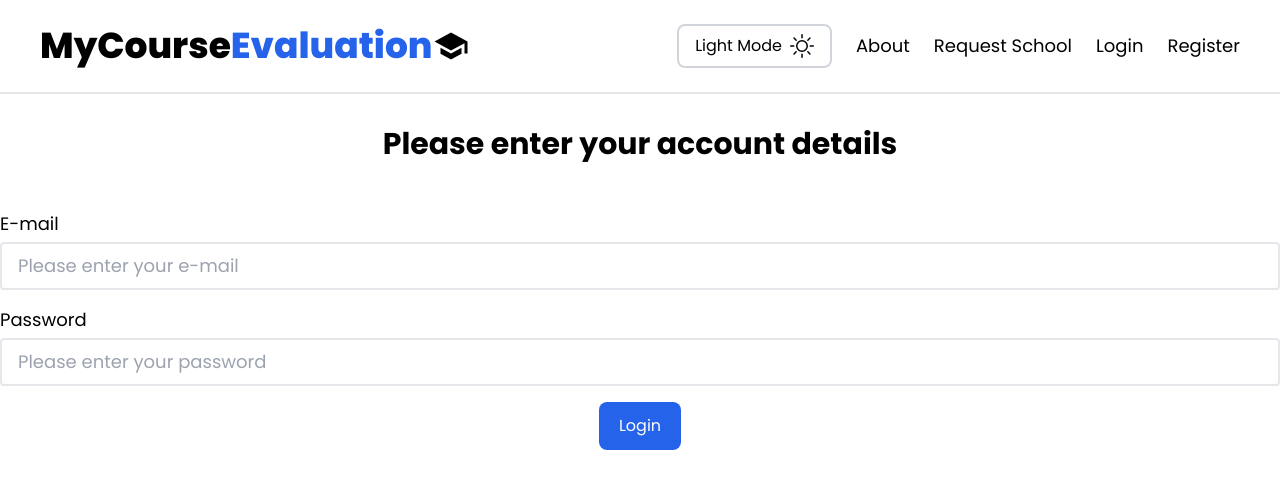
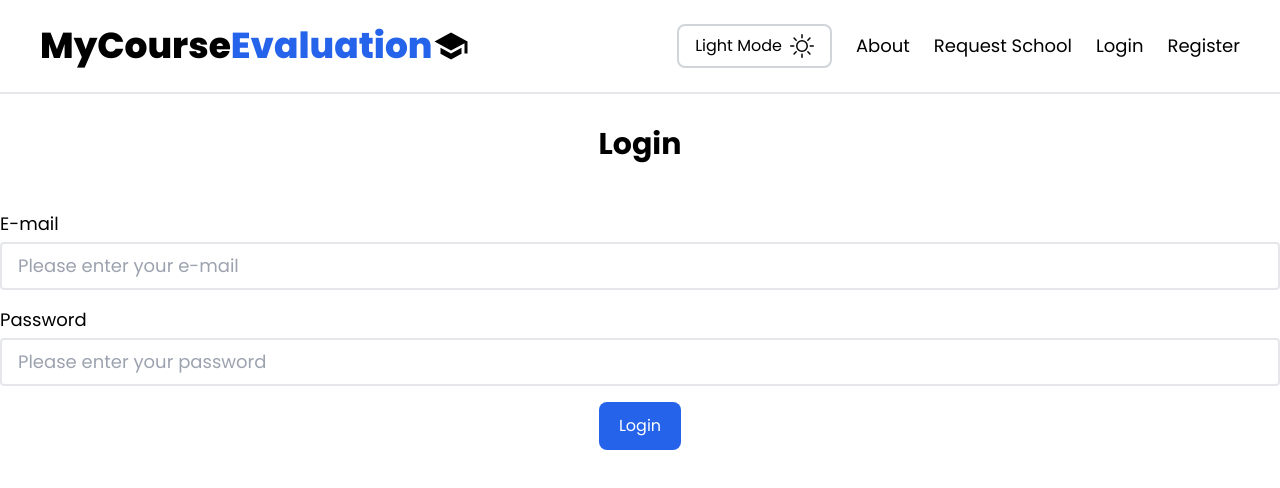
Before and after one commit to chrisj117/CS-472-GROUP-2-PROJECT, a React (Vite) app in the folder web/: page /login in a window 1280 px wide. Shown: the top 488 px of the page. Built offline with nearby package versions, Linux system fonts and the light colour scheme.

Commit message:
Create regex test

```diff
--- a/web/src/components/InputField.jsx
+++ b/web/src/components/InputField.jsx
@@ -1,6 +1,12 @@
 /* eslint-disable react/prop-types */
 
-const InputField = ({ labelName, inputType, inputID, inputPlaceholder }) => {
+const InputField = ({
+  labelName,
+  inputType,
+  inputID,
+  inputPlaceholder,
+  onChange,
+}) => {
   return (
     <div className="flex flex-col gap-3 w-full">
       <div className="mb-4">
@@ -11,11 +17,12 @@ const InputField = ({ labelName, inputType, inputID, inputPlaceholder }) => {
             id={inputID}
             placeholder={inputPlaceholder}
             className="px-4 py-2 w-full border-2 rounded"
+            onChange={onChange}
           />
         </label>
       </div>
     </div>
-  );
-};
+  )
+}
 
-export default InputField;
+export default InputField
--- a/web/src/pages/Login.jsx
+++ b/web/src/pages/Login.jsx
@@ -1,12 +1,24 @@
-import InputField from "../components/InputField.jsx";
+import { useState } from "react"
+import InputField from "../components/InputField.jsx"
+import axios from "../utilities/axios.jsx"
 
 const Login = () => {
+  const [email, setEmail] = useState("")
+  const [password, setPassword] = useState("")
+
+  const handleSubmit = async (e) => {
+    e.preventDefault()
+    console.log(email)
+    console.log(password)
+  }
+
   return (
-    <div className="max-w-screen-xl mx-auto flex flex-col items-center h-[calc(100vh-94px)]">
+    <form
+      onSubmit={handleSubmit}
+      className="max-w-screen-xl mx-auto flex flex-col items-center h-[calc(100vh-94px)]"
+    >
       {/* Login Page Heading */}
-      <h2 className="text-3xl font-bold mb-12 mt-8">
-        Please enter your account details
-      </h2>
+      <h2 className="text-3xl font-bold mb-12 mt-8">Login</h2>
 
       {/* Email Input */}
       <InputField
@@ -14,6 +26,9 @@ const Login = () => {
         inputType="text"
         inputID="email"
         inputPlaceholder="Please enter your e-mail"
+        onChange={(e) => {
+          setEmail(e.target.value)
+        }}
       />
 
       {/* Password Input */}
@@ -22,13 +37,16 @@ const Login = () => {
         inputType="password"
         inputID="password"
         inputPlaceholder="Please enter your password"
+        onChange={(e) => {
+          setPassword(e.target.value)
+        }}
       />
 
       {/* Login Button */}
       <button className="bg-blue-600 text-white px-5 py-3 rounded-lg hover:bg-blue-700 flex gap-3 items-center justify-center">
-        <span>Login</span>
+        Login
       </button>
-    </div>
+    </form>
   )
 }
 export default Login
--- a/web/src/pages/Register.jsx
+++ b/web/src/pages/Register.jsx
@@ -1,10 +1,27 @@
+import { useState } from "react"
 import InputField from "../components/InputField.jsx"
 
 const Register = () => {
+  const [email, setEmail] = useState("")
+  const [username, setUsername] = useState("")
+  const [password, setPassword] = useState("")
+  const [confirmPassword, setConfirmPassword] = useState("")
+
+  const handleSubmit = async (e) => {
+    e.preventDefault()
+    console.log(email)
+    console.log(username)
+    console.log(password)
+    console.log(confirmPassword)
+  }
+
   return (
-    <div className="max-w-screen-xl mx-auto flex flex-col items-center h-[calc(100vh-94px)]">
+    <form
+      onSubmit={handleSubmit}
+      className="max-w-screen-xl mx-auto flex flex-col items-center h-[calc(100vh-94px)]"
+    >
       {/* Account registration page banner */}
-      <h2 className="text-3xl font-bold mb-12 mt-8">Account Registration</h2>
+      <h2 className="text-3xl font-bold mb-12 mt-8">Register</h2>
 
       {/* E-mail input */}
       <InputField
@@ -12,6 +29,9 @@ const Register = () => {
         inputType="text"
         inputID="email"
         inputPlaceholder="E-mail"
+        onChange={(e) => {
+          setEmail(e.target.value)
+        }}
       />
 
       {/* Username */}
@@ -20,6 +40,9 @@ const Register = () => {
         inputType="text"
         inputID="username"
         inputPlaceholder="Username"
+        onChange={(e) => {
+          setUsername(e.target.value)
+        }}
       />
 
       {/* 1st password input */}
@@ -28,6 +51,9 @@ const Register = () => {
         inputType="password"
         inputID="password"
         inputPlaceholder="Password (must be 8 characters long and include at least 1 numeric character)"
+        onChange={(e) => {
+          setPassword(e.target.value)
+        }}
       />
 
       {/* Password confirmation input */}
@@ -36,13 +62,16 @@ const Register = () => {
         inputType="password"
         inputID="confirmPassword"
         inputPlaceholder="Confirm password"
+        onChange={(e) => {
+          setConfirmPassword(e.target.value)
+        }}
       />
 
       {/* Register button */}
       <button className="bg-blue-600 text-white px-5 py-3 rounded-lg hover:bg-blue-700 flex gap-3 items-center justify-center">
-        <span>Register</span>
+        Register
       </button>
-    </div>
+    </form>
   )
 }
 export default Register
```
Also changed, not shown: web/src/components/Searchbar.jsx (+24 -24 lines), web/src/utilities/RegexTest.js (added, +11 -0 lines), web/src/utilities/axios.jsx (renamed from web/src/utilities/schools.jsx).
